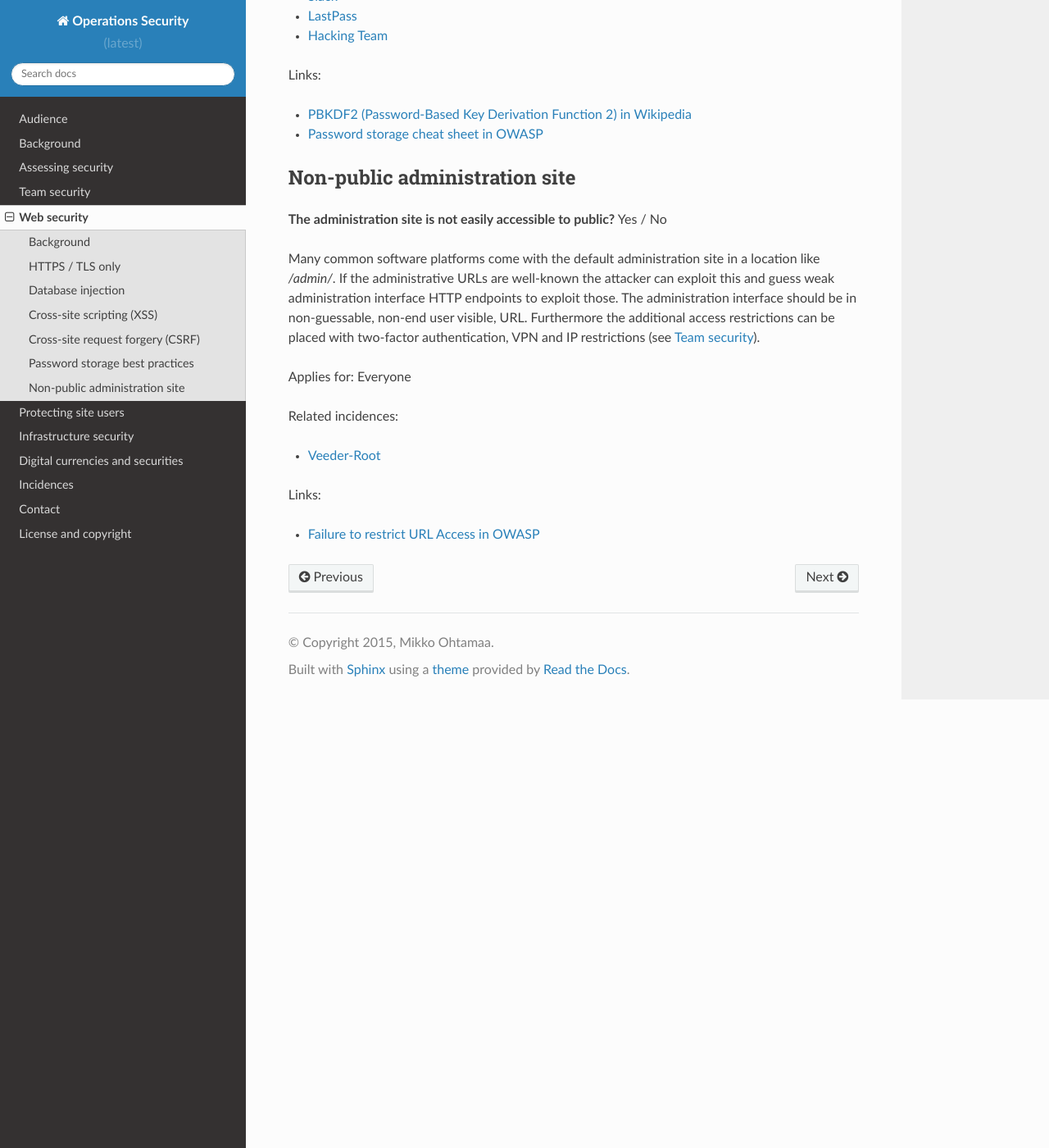
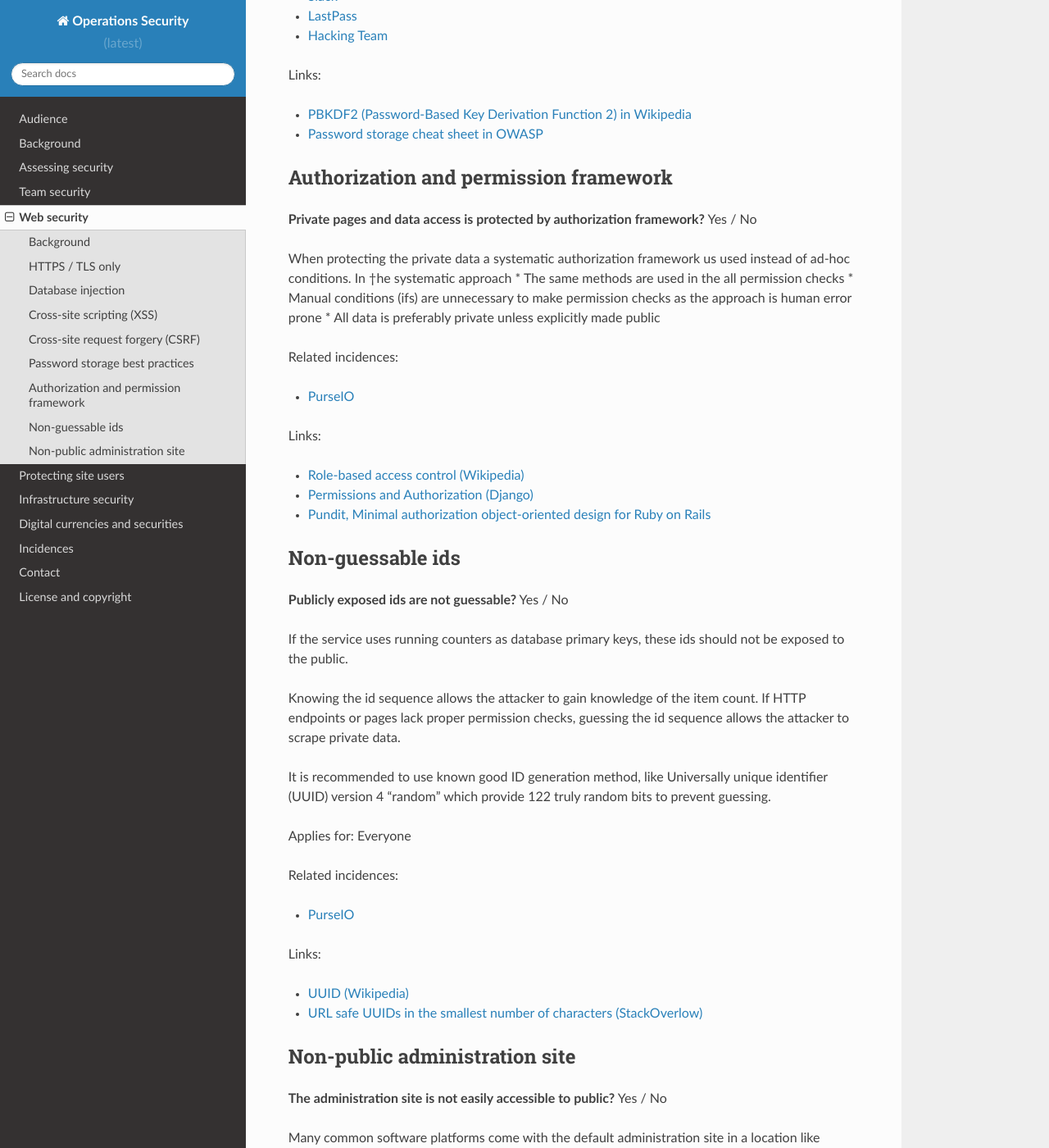
Before and after one commit to miohtama/opsec, a Sphinx documentation site: the page built from source/web/index.rst, in a window 1280 px wide and 1400 px high, scrolled down 2912 px. Shown: the whole window at 82% size. Built offline with Sphinx 7.4.7 and the Read the Docs theme 2.0.0, drawn with Linux system fonts in a browser that asks for light colours.

Commit message:
Adding some more evaluation points and incidences

```diff
--- a/audit_templates/index.rst
+++ b/audit_templates/index.rst
@@ -7,14 +7,14 @@
     :alt: Opsec - Operations Security
 
 
-This is an online guide for operations security (OPSEC) for Internet services.
-
 .. note ::
 
     This is a living, work-in-progress, document. We kindly ask you no to refer to this document or use the material presented here until the authors release the version 1.0.
 
 OPSEC - Operations Security
 ===========================
+
+This is an online guide for operations security (OPSEC) for Internet services.
 
 Operations security (OPSEC) is multidisciplinary approach for protecting information and services. Though the term has a wider general meaning, this guide discusses OPSEC in the context of securing Internet services. This includes, but is not limited to, protecting information from industrial espionage, blackhat hackers, law enforcement, social engineering, and mass surveillance. `Please read further introduction to OPSEC in Wikipedia <https://en.wikipedia.org/wiki/Opsec>`_.
 
--- a/source/assets/index.rst
+++ b/source/assets/index.rst
@@ -135,6 +135,8 @@ Related incidences:
 
 - :ref:`cryptoine`
 
+- :ref:`starbucks`
+
 
 
 
--- a/source/index.rst
+++ b/source/index.rst
@@ -7,14 +7,14 @@
     :alt: Opsec - Operations Security
 
 
-This is an online guide for operations security (OPSEC) for Internet services.
-
 .. note ::
 
     This is a living, work-in-progress, document. We kindly ask you no to refer to this document or use the material presented here until the authors release the version 1.0.
 
 OPSEC - Operations Security
 ===========================
+
+This is an online guide for operations security (OPSEC) for Internet services.
 
 Operations security (OPSEC) is multidisciplinary approach for protecting information and services. Though the term has a wider general meaning, this guide discusses OPSEC in the context of securing Internet services. This includes, but is not limited to, protecting information from industrial espionage, blackhat hackers, law enforcement, social engineering, and mass surveillance. `Please read further introduction to OPSEC in Wikipedia <https://en.wikipedia.org/wiki/Opsec>`_.
 
--- a/source/web/index.rst
+++ b/source/web/index.rst
@@ -210,6 +210,89 @@ Links:
 
 
 
+.. _authorization-and-permission-framework:
+
+Authorization and permission framework
+==============================================================
+
+**Private pages and data access is protected by authorization framework?** Yes / No
+
+When protecting the private data a systematic authorization framework us used instead of ad-hoc conditions.
+In †he systematic approach
+* The same methods are used in the all permission checks
+* Manual conditions (ifs) are unnecessary to make permission checks as the approach is human error prone
+* All data is preferably private unless explicitly made public
+
+
+
+
+Related incidences:
+
+- :ref:`purse`
+
+
+
+
+Links:
+
+
+- `Role-based access control (Wikipedia) <https://en.wikipedia.org/wiki/Role-based_access_control>`_
+
+
+
+- `Permissions and Authorization (Django) <https://docs.djangoproject.com/en/1.8/topics/auth/default/#topic-authorization>`_
+
+
+
+- `Pundit, Minimal authorization object-oriented design for Ruby on Rails <https://github.com/elabs/pundit>`_
+
+
+
+
+
+
+
+
+.. _non-guessable-ids:
+
+Non-guessable ids
+==============================================================
+
+**Publicly exposed ids are not guessable?** Yes / No
+
+If the service uses running counters as database primary keys, these ids should not be exposed to the public.
+
+Knowing the id sequence allows the attacker to gain knowledge of the item count. If HTTP endpoints or pages lack proper permission checks, guessing the id sequence allows the attacker to scrape private data.
+
+It is recommended to use known good ID generation method, like Universally unique identifier (UUID) version 4 "random" which provide 122 truly random bits to prevent guessing.
+
+
+
+Applies for: Everyone
+
+
+
+Related incidences:
+
+- :ref:`purse`
+
+
+
+
+Links:
+
+
+- `UUID (Wikipedia) <https://en.wikipedia.org/wiki/Universally_unique_identifier#Version_4_.28random.29>`_
+
+
+
+- `URL safe UUIDs in the smallest number of characters (StackOverlow) <http://stackoverflow.com/q/11431886/315168>`_
+
+
+
+
+
+
 .. _non-public-administration-site:
 
 Non-public administration site
```
Also changed, not shown: source/incidences/index.rst (+66 -0 lines), 4 other files.
